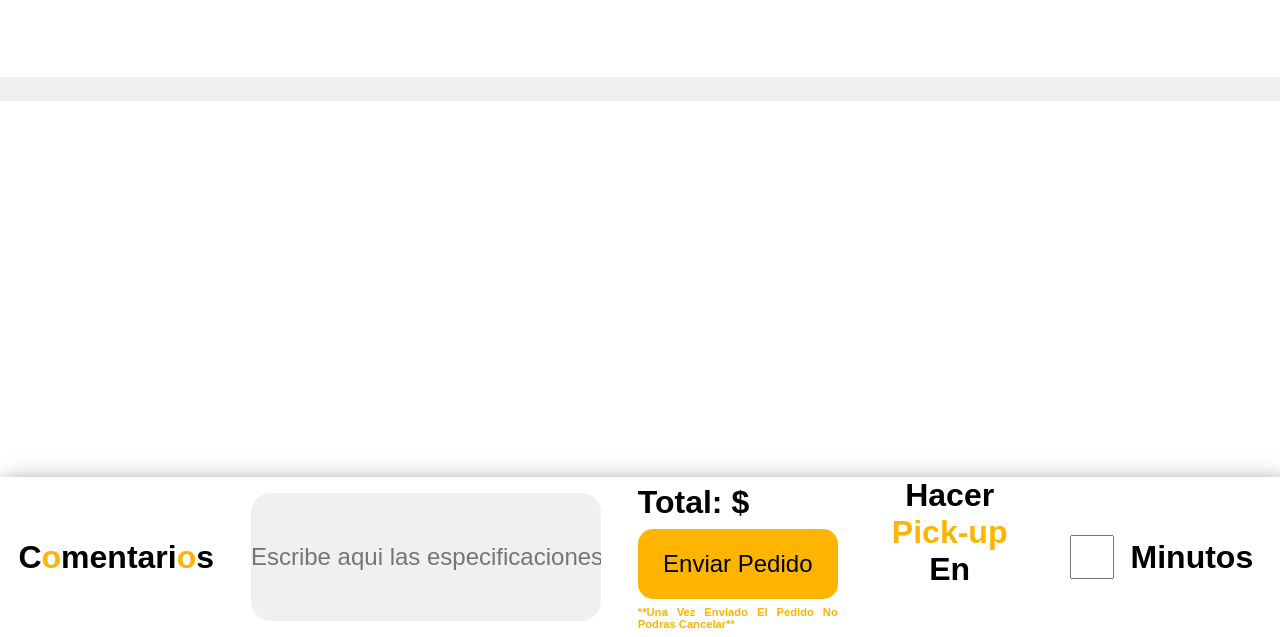
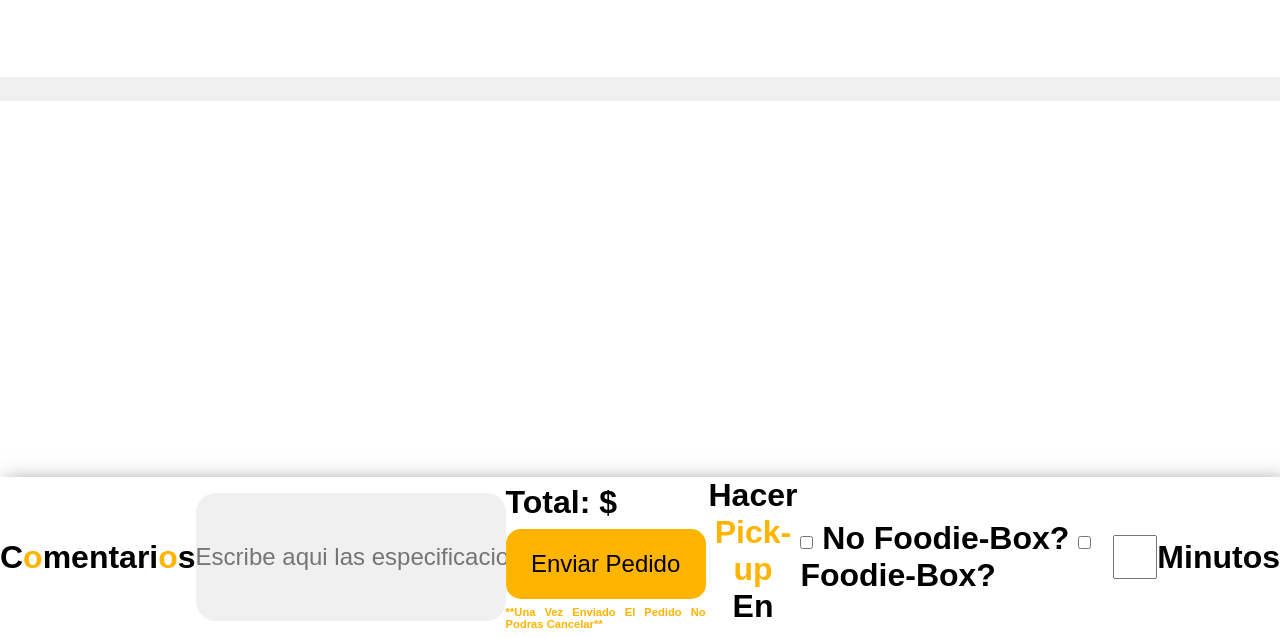
Before and after one commit to JANETSM17/Foodie-v2, a website: page public/views/bag/bag.html in a window 1280 px wide. Shown: the part 163-800 px from the top of the page. Drawn offline with Linux system fonts and the light colour scheme; no server answers; a web font is replaced by a local one.

Commit message:
CheckBoxPreliminar

```diff
--- a/public/views/bag/bag.html
+++ b/public/views/bag/bag.html
@@ -48,6 +48,12 @@
             <p class="advertencia">**Una Vez Enviado El Pedido No Podras Cancelar**</p>
         </div>
         <p class="pick-up">Hacer <br><span>Pick-up</span><br>En</p>
+        <div class="foodiebox">
+            <input type="checkbox" id="foodiechecknt" onclick="toggleCheckboxes('foodiechecknt', 'foodiecheck')">
+            No Foodie-Box?
+            <input type="checkbox" id="foodiecheck" onclick="toggleCheckboxes('foodiecheck', 'foodiechecknt')">
+            Foodie-Box?
+        </div>
         <div class="recogida">
             <input type="text" name="" id="minutos"  maxlength="2" oninput="validarNumeros(this)">
             Minutos
--- a/public/views/bag/bag.js
+++ b/public/views/bag/bag.js
@@ -183,3 +183,13 @@ function modificarCantidad(event, accion, precio) {
 
     total.textContent = "Total: $"+suma
 }
+
+
+function toggleCheckboxes(clickedId, otherId) {
+  var clickedCheckbox = document.getElementById(clickedId);
+  var otherCheckbox = document.getElementById(otherId);
+
+  if (clickedCheckbox.checked) {
+      otherCheckbox.checked = false;
+  }
+}
```
